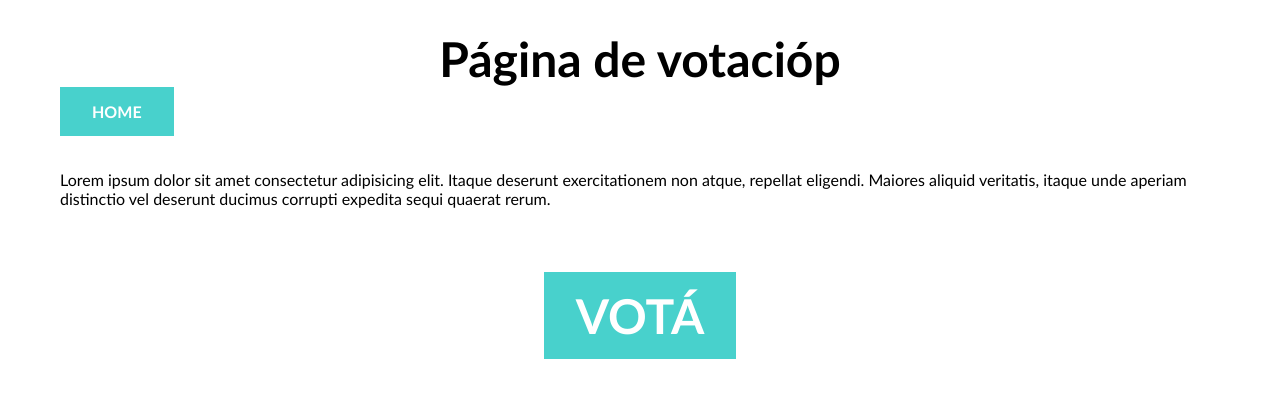
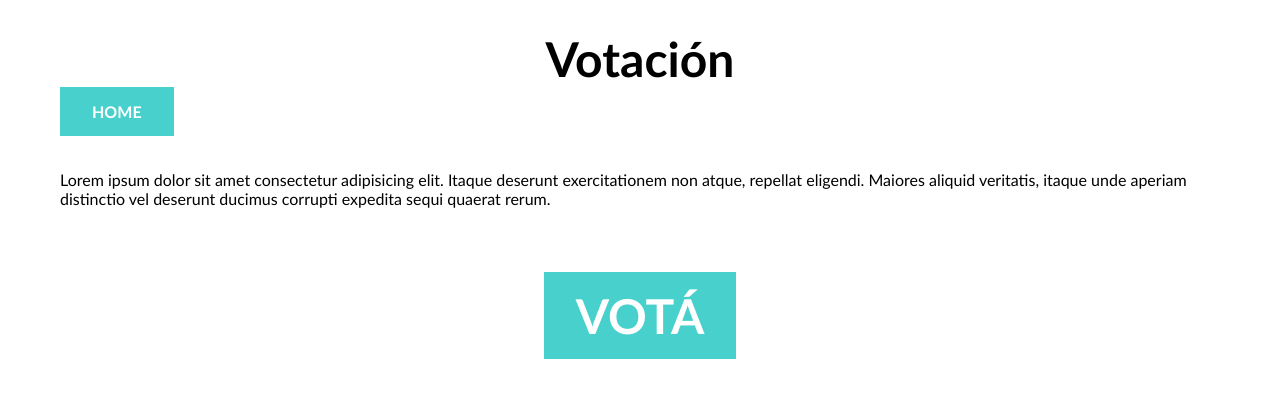
Before and after one commit to Varela7544/CaC-Page, a plain HTML site: page TrabajoFront/index.html in a window 1280 px wide. Drawn offline with Linux system fonts and the light colour scheme.

Commit message:
Git commit test

```diff
--- a/TrabajoFront/index.html
+++ b/TrabajoFront/index.html
@@ -13,7 +13,7 @@
 <body>
     <div>
         <header>
-            <h1>Página de votacióp</h1>
+            <h1>Votación</h1>
         </header>
     </div>
     <nav>
```
